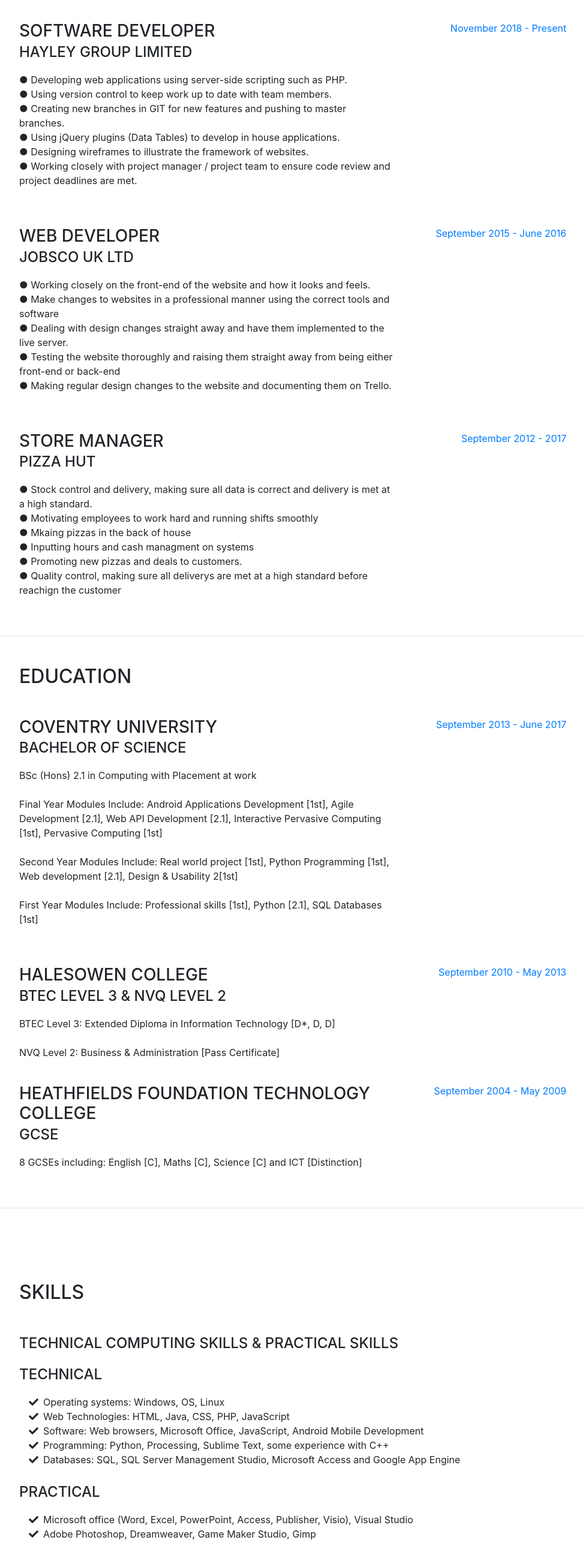
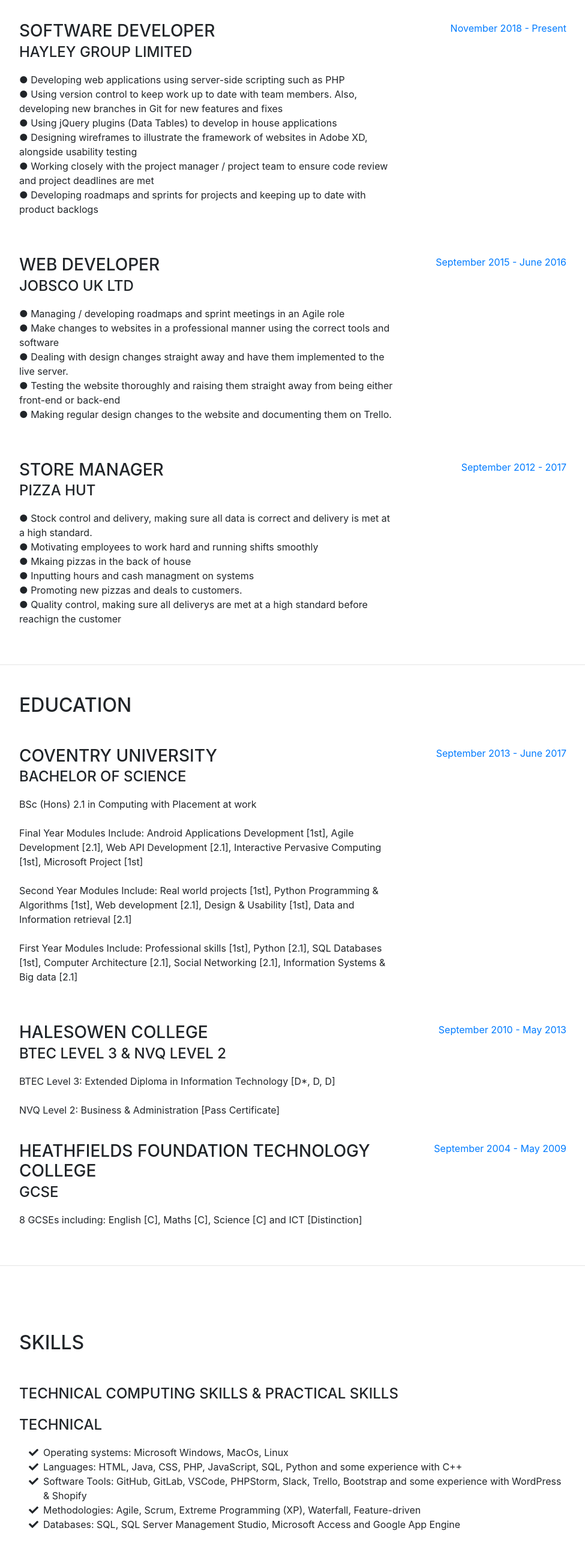
Before and after one commit to fozrul/resume, a website with bundled scripts: page index.html in a window 1280 px wide. Shown: the part 900-3473 px from the top of the page at 60% size, without its empty margins (288-1263 px from the left). Built offline with nearby package versions, Linux system fonts and the light colour scheme; a web font is replaced by a local one.

Commit message:
Text changes/updates

```diff
--- a/index.html
+++ b/index.html
@@ -100,12 +100,12 @@
               <h3 class="mb-0">Software Developer</h3>
               <div class="subheading mb-3">Hayley Group Limited</div>
               <p>
-				  ● Developing web applications using server-side scripting such as PHP.<br />
-				  ● Using version control to keep work up to date with team members.<br />
-				  ● Creating new branches in GIT for new features and pushing to master branches.<br />
-				  ● Using jQuery plugins (Data Tables) to develop in house applications.<br />
-				  ● Designing wireframes to illustrate the framework of websites.<br />
-				  ● Working closely with project manager / project team to ensure code review and project deadlines are met.</p>
+				  ● Developing web applications using server-side scripting such as PHP<br />
+				  ● Using version control to keep work up to date with team members. Also, developing new branches in Git for new features and fixes<br />
+				  ● Using jQuery plugins (Data Tables) to develop in house applications <br />
+				  ● Designing wireframes to illustrate the framework of websites in Adobe XD, alongside usability testing<br />
+				  ● Working closely with the project manager / project team to ensure code review and project deadlines are met<br />
+				  ● Developing roadmaps and sprints for projects and  keeping up to date with product backlogs</p>
             </div>
             <div class="resume-date text-md-right">
               <span class="text-primary">November 2018 - Present</span>
@@ -117,7 +117,7 @@
               <h3 class="mb-0">Web Developer</h3>
               <div class="subheading mb-3">Jobsco UK Ltd</div>
               <p>
-				  ● Working closely on the front-end of the website and how it looks and feels.<br />
+				  ● Managing / developing roadmaps and sprint meetings in an Agile role<br />
 				  ● Make changes to websites in a professional manner using the correct tools and software<br />
 				  ● Dealing with design changes straight away and have them implemented to the live server.<br />
 				  ● Testing the website thoroughly and raising them straight away from being either front-end or back-end<br />
@@ -163,14 +163,16 @@
 				<p>
 					<br/>
 					Final Year Modules Include: Android Applications Development [1st], Agile Development [2.1],
-					Web API Development [2.1], Interactive Pervasive Computing [1st], Pervasive Computing [1st]
+          Web API Development [2.1], Interactive Pervasive Computing [1st], Microsoft Project [1st]
 					<br/>
 					<br/>
-					Second Year Modules Include: Real world project [1st], Python Programming [1st],
-					Web development [2.1], Design & Usability 2[1st]
+					Second Year Modules Include: Real world projects [1st], Python Programming & Algorithms [1st],
+          Web development [2.1], Design & Usability [1st], Data and Information retrieval [2.1]
 					<br/>
 					<br/>
-					First Year Modules Include: Professional skills [1st], Python [2.1], SQL Databases [1st]
+					First Year Modules Include: Professional skills [1st], Python [2.1], SQL Databases [1st],
+          Computer Architecture [2.1], Social Networking [2.1], Information Systems & Big data [2.1]
+
 
 				</p>
             </div>
@@ -226,16 +228,16 @@
           <ul class="fa-ul mb-0">
             <li>
               <i class="fa-li fa fa-check"></i>
-              Operating systems: Windows, OS, Linux</li>
+              Operating systems: Microsoft Windows, MacOs, Linux</li>
             <li>
               <i class="fa-li fa fa-check"></i>
-              Web Technologies: HTML, Java, CSS, PHP, JavaScript</li>
+              Languages: HTML, Java, CSS, PHP, JavaScript, SQL, Python and some experience with C++</li>
             <li>
               <i class="fa-li fa fa-check"></i>
-              Software: Web browsers, Microsoft Office, JavaScript, Android Mobile Development</li>
+              Software Tools: GitHub, GitLab, VSCode, PHPStorm, Slack, Trello, Bootstrap and some experience with WordPress & Shopify</li>
             <li>
               <i class="fa-li fa fa-check"></i>
-              Programming: Python, Processing, Sublime Text, some experience with C++</li>
+              Methodologies: Agile, Scrum, Extreme Programming (XP), Waterfall, Feature-driven</li>
 			<li>
               <i class="fa-li fa fa-check"></i>
               Databases: SQL, SQL Server Management Studio, Microsoft Access and Google App Engine</li>
@@ -248,7 +250,7 @@
               Microsoft office (Word, Excel, PowerPoint, Access, Publisher, Visio), Visual Studio</li>
             <li>
               <i class="fa-li fa fa-check"></i>
-              Adobe Photoshop, Dreamweaver, Game Maker Studio, Gimp</li>
+              Adobe Photoshop, Adobe XD, Dreamweaver, Game Maker Studio, Gimp</li>
           </ul>
 			<br/>
 			 <div class="subheading mb-3">Additional Skills</div>
```
